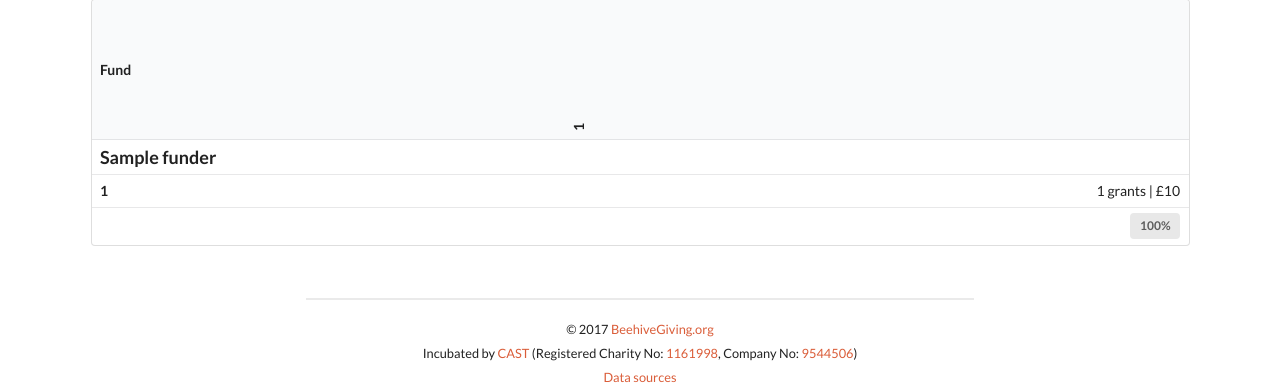
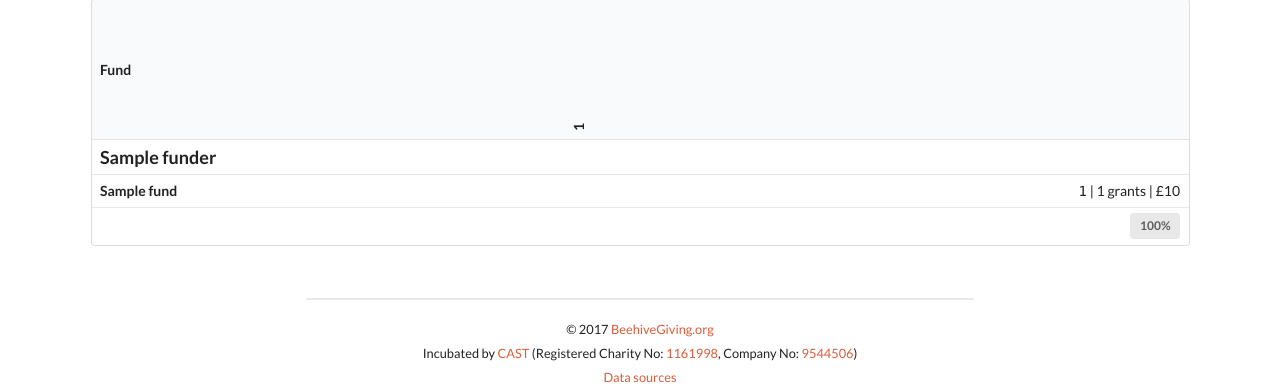
Before and after one commit to TechforgoodCAST/beehive-data-etl, a Flask app: template beehivedata/templates/status.html in a window 1280 px wide. Shown: the part 225-612 px from the top of the page. Run offline with Flask 2, Linux system fonts and the light colour scheme; the template is opened without the code that fills it: most values are stand-ins (such as "Sample title", 1, 10 or a date in 2020).

Commit message:
Add fund title to status page

```diff
--- a/beehivedata/assets/queries/status.py
+++ b/beehivedata/assets/queries/status.py
@@ -44,7 +44,7 @@ def status_query():
     }}
     group["_id"] = {
         "fund_slug": "$fund_slug",
-        "fund": {"$arrayElemAt": ["$grantProgramme.slug", 0]},
+        "fund": {"$arrayElemAt": ["$grantProgramme.title", 0]},
         "funder": {"$arrayElemAt": ["$fundingOrganization.name", 0]},
     }
     group["count"] = {"$sum": 1}
--- a/beehivedata/templates/status.html
+++ b/beehivedata/templates/status.html
@@ -70,10 +70,11 @@ th.rotate > div > span {
       <tr>
         <td colspan="{{ fields|length + 1 }}">
           <div style="float: right;">
+            <code>{{ fund["_id"] }}</code> |
             {{ "{0:,.0f}".format(fund["count"]) }} grants |
             &pound;{{ "{0:,.0f}".format(fund["sum"]) }}
           </div>
-          <strong>{{ fund["_id"] }}</strong>
+          <strong>{{ fund["fund"] }}</strong>
         </td>
       </tr>
       <tr>
```
